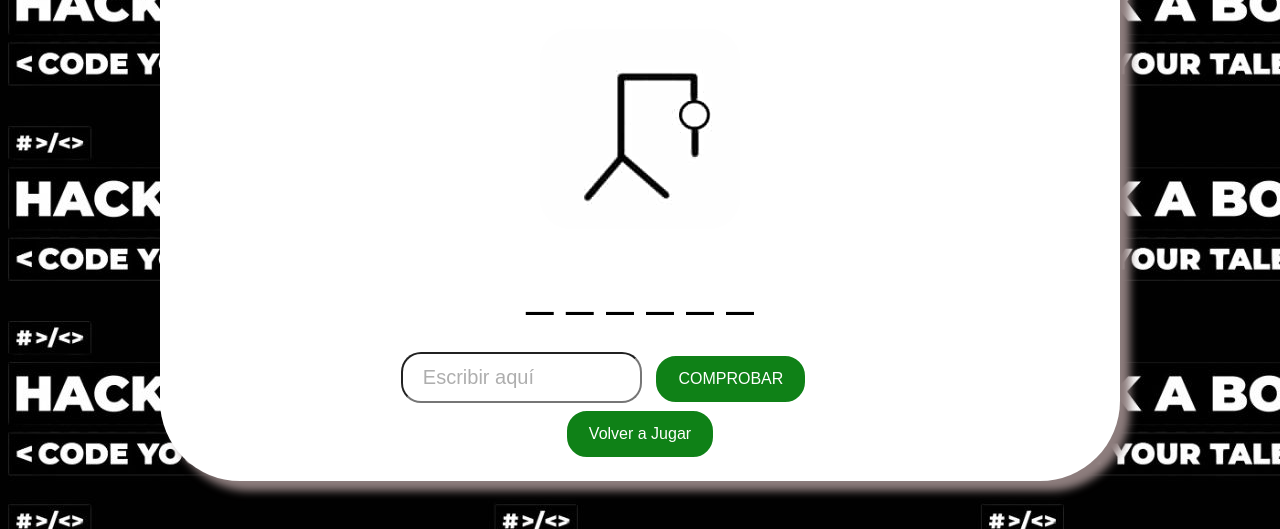
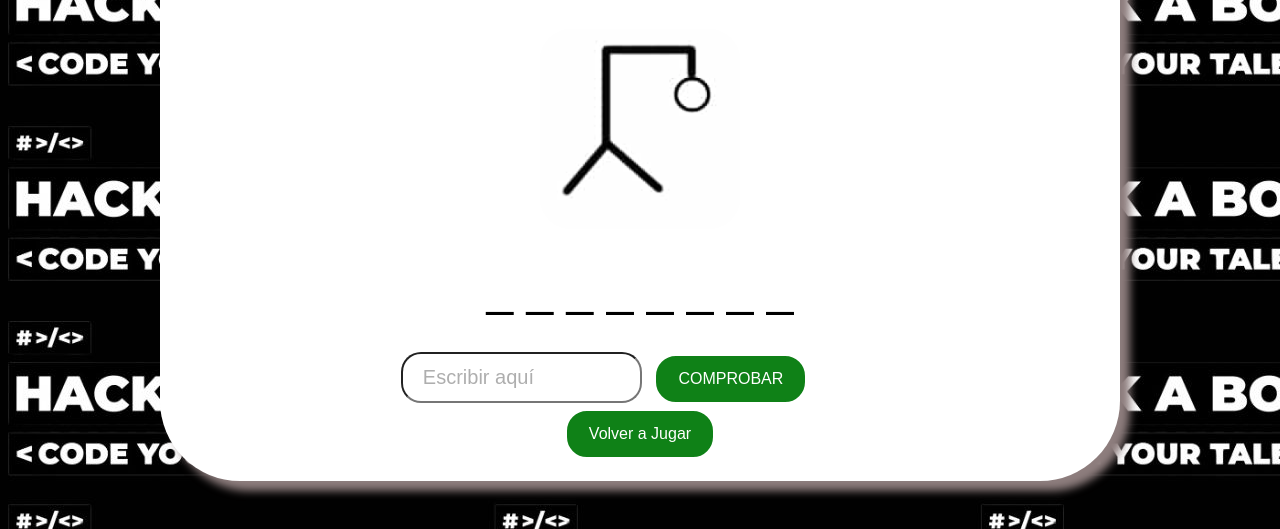
Before and after one commit to miguelangelmhe/Proyecto_Ahorcado, a plain HTML site: page index.html in a window 1280 px wide. Both pictures are taken after a click on the button "COMPROBAR". Shown: the part 271-800 px from the top of the page. Drawn offline with Linux system fonts and the light colour scheme.

Commit message:
arreglo imagen, favicon y varios

```diff
--- a/Ahorcado.js
+++ b/Ahorcado.js
@@ -1,89 +1,81 @@
-
-
-String.prototype.replaceAt=function(index, character)
-{ return this.substring(0, index) + character + this.substring(index+character.length); }
+String.prototype.replaceAt = function (index, character) {
+    return this.substring(0, index) + character + this.substring(index + character.length);
+  };
 
   //conjunto de palabras para el juego
-const button=document.querySelector('#calcular');//asignando button a boton calcular
-const palabras=['hackaboss','bootcamp','tecnologia','artificial','inteligencia','imagen','metodo','programacion','array','random','cascada','lenguaje','estudio','variable','funcion','ciclo','condicion','objeto','clase','parametro','argumento','if','else','for','while','switch','break','continue','return','debugger']
+  const button = document.querySelector('#calcular');
+  const palabras = ['hackaboss', 'bootcamp', 'tecnologia', 'artificial', 'inteligencia', 'imagen', 'metodo', 'variable', 'funcion', 'ciclo', 'condicion', 'objeto', 'clase', 'metodo', 'parametro', 'argumento', 'if', 'else', 'for', 'while', 'switch', 'break', 'continue', 'return', 'debugger', 'array', 'string', 'number', 'boolean', 'null', 'undefined', 'NaN', 'Infinity', 'typeof', 'instanceof', 'prototype', 'constructor', 'closure', 'callback', 'promise', 'async', 'await', 'try', 'catch', 'throw', 'finally', 'JSON', 'parse', 'stringify', 'map', 'filter', 'reduce', 'forEach', 'event', 'listener', 'DOM', 'ajax', 'fetch'
+];
+  //palabra random y con guiones bajos espaciados
+  let palabra = palabras[Math.floor(Math.random() * palabras.length)].toLocaleLowerCase();
+  let palabraConGuiones = palabra.replace(/./g, "_ ");
 
-//palabra random
-const palabra= palabras[Math.floor(Math.random()*palabras.length)];
-
-//remplazar las palabras por guion y espacio
-let palabraConGuiones = palabra.replace(/./g,"_ ");
-
-let contadorFallos=0;
+  let contadorFallos = 0;
   let letrasUsadas = [];
 
-//<p> id output sera reemplazado por "palabraConGuiones"
   document.querySelector('#output').innerHTML = palabraConGuiones;
-button.addEventListener('click',()=>{
 
+  button.addEventListener('click', () => {
     //obtener el valor de la letra ingresada en id letra y guardarlo en la const letra.
-    let letra=document.querySelector('#letra').value;
-    letra=letra.toLowerCase();
+    let letra = document.querySelector('#letra').value;
+    letra = letra.toLowerCase();
     // Limpiar el cajón de entrada de letras
     document.querySelector('#letra').value = '';
 
-    let haFallado=true;
-    for(const i in palabra){
-        //si encuentra la letra, reemplazara el guión+espacio por la letra que encontro en el espacio en que lo encontro.
-        if(letra==palabra[i]){
-            palabraConGuiones = palabraConGuiones.replaceAt(i*2, letra);
-            haFallado=false;
-        }
-    }
   //verificar si la letra está usada
     if (letrasUsadas.includes(letra)) {
       alert('Ya has usado esta letra. Intenta con otra.');
       return;
     }
-    letrasUsadas.push(letra);
+    letrasUsadas.push(letra.toLowerCase());
+
+    let haFallado = true;
+    for (const i in palabra) {
+        //si encuentra la letra, reemplazara el guión+espacio por la letra que encontro en el espacio en que lo encontro.
+      if (letra == palabra[i]) {
+        palabraConGuiones = palabraConGuiones.replaceAt(i * 2, letra);
+        haFallado = false;
+      }
+    }
 
     /* condición de ganador o perdedor */
-     if(haFallado){
+    if (haFallado) {
       contadorFallos++;
-       document.querySelector('#ahorcado').style.backgroundPosition= -(180*contadorFallos)+'px 0px';
-       if(contadorFallos>2){
-        document.querySelector('#ahorcado').style.backgroundPosition= -(198*contadorFallos)+'px 220px';
+
+      // Compara fallos con imagenes para colgar el muñeco
+      document.querySelector('#ahorcado').style.backgroundImage = `url('/fallo${contadorFallos}.png')`;
+
+      // Muestra imagenes de ahorcado a partir del primer error
+      if (contadorFallos === 1) {
+        document.querySelector('#ahorcado').style.display = 'block';
       }
-       if(contadorFallos>=5){
-        document.querySelector('#resultado').innerHTML="¡Eres un Loser!";
-        document.getElementById('resultado').style.backgroundColor="rgba(141, 125, 125, 0.7)";
+
+      if (contadorFallos >= 6) {
+        document.querySelector('#resultado').innerHTML = "¡Eres un Loser!";
+        document.getElementById('resultado').style.backgroundColor = "rgba(141, 125, 125, 0.7)";
         document.getElementById('resultado').style.color = "#ffffff";
-
         document.getElementById('resultado').style.width = "30em";
         document.getElementById('resultado').style.height = "5em";
         document.getElementById('resultado').style.display = "flex";
         document.getElementById('resultado').style.alignItems = "center";
         document.getElementById('resultado').style.justifyContent = "center";
-
-
-        button.disabled=true;
+        button.disabled = true;
       }
-    }else{
-        if(palabraConGuiones.indexOf('_')<0){
-            document.querySelector('#resultado').innerHTML="¡¡Has Ganado!!";
-            document.getElementById('resultado').style.backgroundColor="rgba(141, 125, 125, 0.7)";
+    } else {
+      if (palabraConGuiones.indexOf('_') < 0) {
+        document.querySelector('#resultado').innerHTML = "¡¡Has Ganado!!";
+        document.getElementById('resultado').style.backgroundColor = "rgba(141, 125, 125, 0.7)";
         document.getElementById('resultado').style.color = "#ffffff";
-
         document.getElementById('resultado').style.width = "30em";
         document.getElementById('resultado').style.height = "5em";
         document.getElementById('resultado').style.display = "flex";
         document.getElementById('resultado').style.alignItems = "center";
         document.getElementById('resultado').style.justifyContent = "center";
-            button.disabled=true;
+        button.disabled = true;
       }
     }
 
-
-
-       /* document.querySelector('#ahorcado').style.backgroundPosition= -(100*contadorFallos)+'px'; */
-
-    /* reemplazar los datos de id output por la variable palabra con guiones */
-    document.querySelector('#output').innerHTML=palabraConGuiones;
+    document.querySelector('#output').innerHTML = palabraConGuiones;
     document.querySelector('#letrasUsadas').innerHTML = `Letras usadas: ${letrasUsadas.join(', ')}`;
 
-
   });
--- a/index.html
+++ b/index.html
@@ -6,6 +6,13 @@
     <meta name="viewport" content="width=device-width, initial-scale=1.0" />
     <link rel="stylesheet" href="style.css" />
     <title>Juego del Ahorcado</title>
+    <link rel="apple-touch-icon" sizes="180x180" href="/favicon_package_v0.16/apple-touch-icon.png">
+  <link rel="icon" type="image/png" sizes="32x32" href="/favicon_package_v0.16/favicon-32x32.png">
+  <link rel="icon" type="image/png" sizes="16x16" href="/favicon_package_v0.16/favicon-16x16.png">
+  <link rel="manifest" href="/favicon_package_v0.16/site.webmanifest">
+  <link rel="mask-icon" href="/favicon_package_v0.16/safari-pinned-tab.svg" color="#5bbad5">
+  <meta name="msapplication-TileColor" content="#da532c">
+  <meta name="theme-color" content="#ffffff">
   </head>
   <body>
     <div id="content-main">
@@ -17,7 +24,8 @@
 
       <h1>El juego del ahorcado</h1>
 
-      <div id="ahorcado"></div>
+      <div id="ahorcado" style="background-image: url('/fallo0.png'); background-size: cover; display: none;"></div>
+
 
       <p id="output"></p>
 
--- a/style.css
+++ b/style.css
@@ -19,7 +19,7 @@ h1{
     height: 200px;
     width: 200px;
     left: 0;
-    background-image: url("../el-ahorcado.jpg");
+    background-image: url("../fallo0.png");
     border-radius: 2em;
     margin-top: 2em;
 
```
Also changed, not shown: favicon_package_v0.16/browserconfig.xml (added, +9 -0 lines), fallo1.png (added), fallo2.png (added), fallo3.png (added), fallo4.png (added), fallo5.png (added), fallo6.png (added), favicon_package_v0.16/android-chrome-192x192.png (added), favicon_package_v0.16/android-chrome-512x512.png (added), favicon_package_v0.16/apple-touch-icon.png (added), favicon_package_v0.16/favicon-16x16.png (added), favicon_package_v0.16/favicon-32x32.png (added), favicon_package_v0.16/favicon.ico (added), favicon_package_v0.16/mstile-150x150.png (added), 2 more files, 1 other file. Lines whose indentation alone changed are shown as unchanged.
